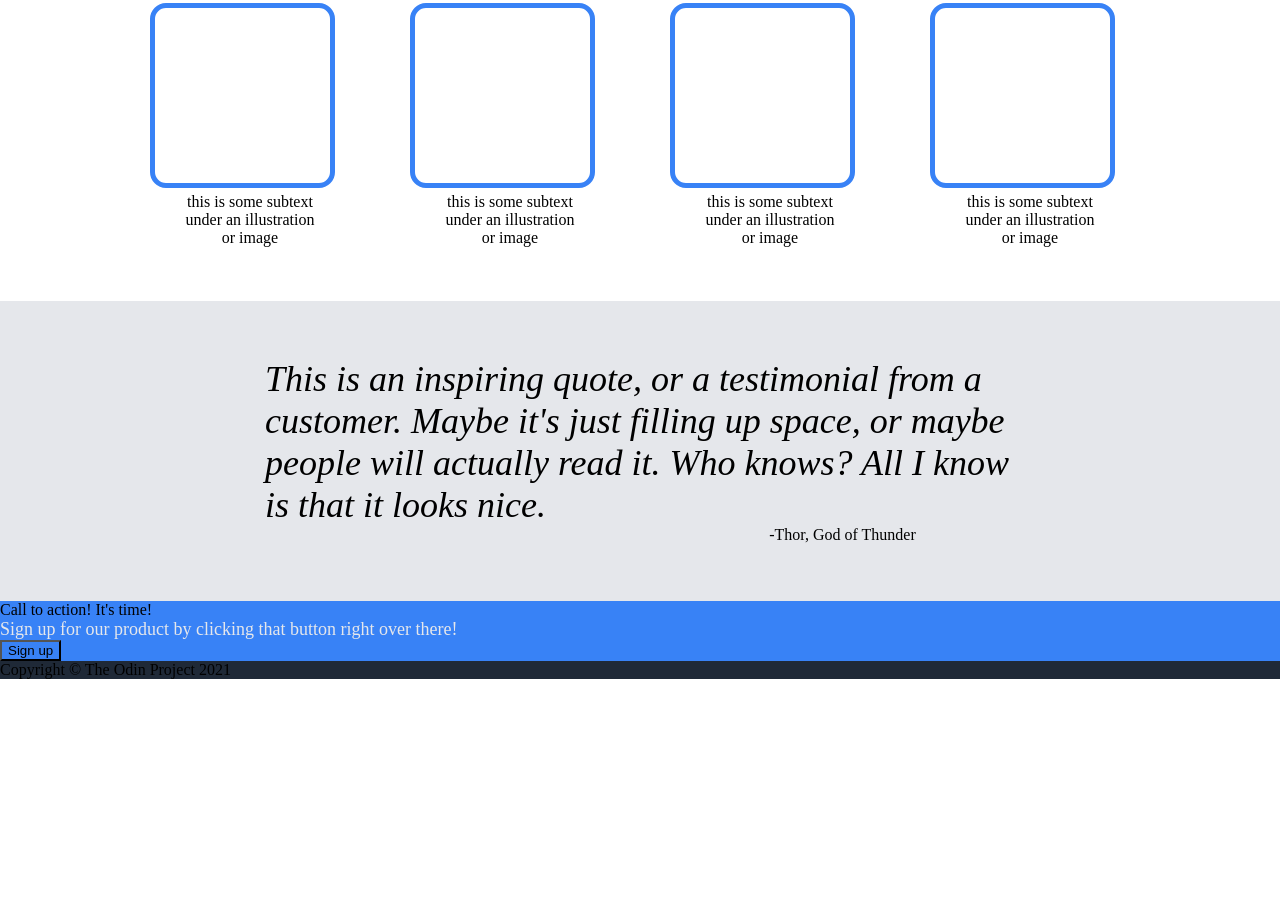
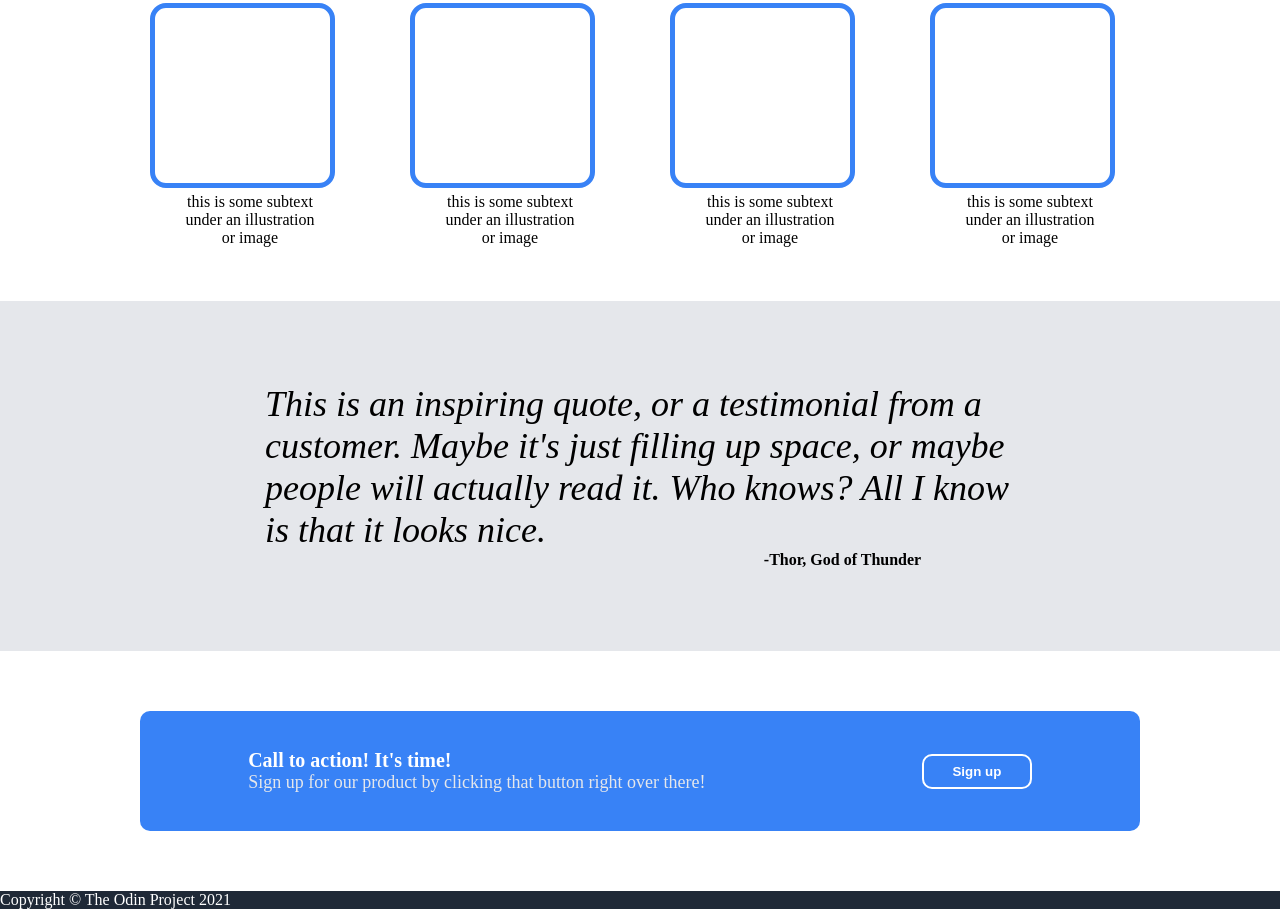
Before and after one commit to mandarmgd/landing-page, a plain HTML site: page index.html in a window 1280 px wide. Shown: the part 549-1458 px from the top of the page. Before the commit the page ends 1228 px from the top, so only its background shows below. Drawn offline with Linux system fonts and the light colour scheme.

Commit message:
Add styles to call section

```diff
--- a/index.html
+++ b/index.html
@@ -49,12 +49,11 @@
             <div class="q">This is an inspiring quote, or a testimonial from a customer. Maybe it's just filling up space, or maybe people will actually read it. Who knows? All I know is that it looks nice.</div>
             <div class="by">-Thor, God of Thunder</div>
         </div>
-        <div class="call">
-            <div class="left">
-                <div class="call">Call to action! It's time!</div>
-                <div class="sec">Sign up for our product by clicking that button right over there!</div>
-            </div>
-            <div class="right">
+            <div class="call">
+                <div class="left">
+                    <div class="prim">Call to action! It's time!</div>
+                    <div class="sec">Sign up for our product by clicking that button right over there!</div>
+                </div>
                 <button class="button2">Sign up</button>
             </div>
         </div>
--- a/styles.css
+++ b/styles.css
@@ -1,7 +1,11 @@
 body {
     display: flex;
     flex-direction: column;
+}
+
+* {
     margin: 0;
+    padding: 0;
 }
 
 .intro, .footer {
@@ -31,7 +35,7 @@ a, .sec, .placeholder1 {
 }
 
 .button1, .button2, .call {
-    background-color: #3882F6
+    background: #3882F6
 }
 
 .header {
@@ -73,8 +77,8 @@ a {
 }
 
 .quote {
-    background-color: #E5E7EB;
-    height: 300px;
+    background: #E5E7EB;
+    height: 350px;
     display: flex;
     flex-direction: column;
     justify-content: center;
@@ -90,6 +94,7 @@ a {
 
 .by {
     margin-left: 405px;
+    font-weight: bolder;
 }
 
 .button1 {
@@ -145,3 +150,35 @@ a {
     margin-left: auto;
     margin-right: auto;
 }
+
+.call {
+    display: flex;
+    height: 120px;
+    margin-top: 60px;
+    margin-bottom: 60px;
+    margin-left: auto;
+    margin-right: auto;
+    width: 1000px;
+    justify-content: space-around;
+    align-items: center;
+    border-radius: 10px;
+}
+
+.left, .button2, .footer {
+    color: white;
+}
+
+.prim {
+    font-size: 20px;
+}
+
+.button2 {
+    height: 35px;
+    width: 110px;
+    border: 2px solid white;
+    border-radius: 10px;
+}
+
+.prim, .button2 {
+    font-weight: bolder;
+}
```
